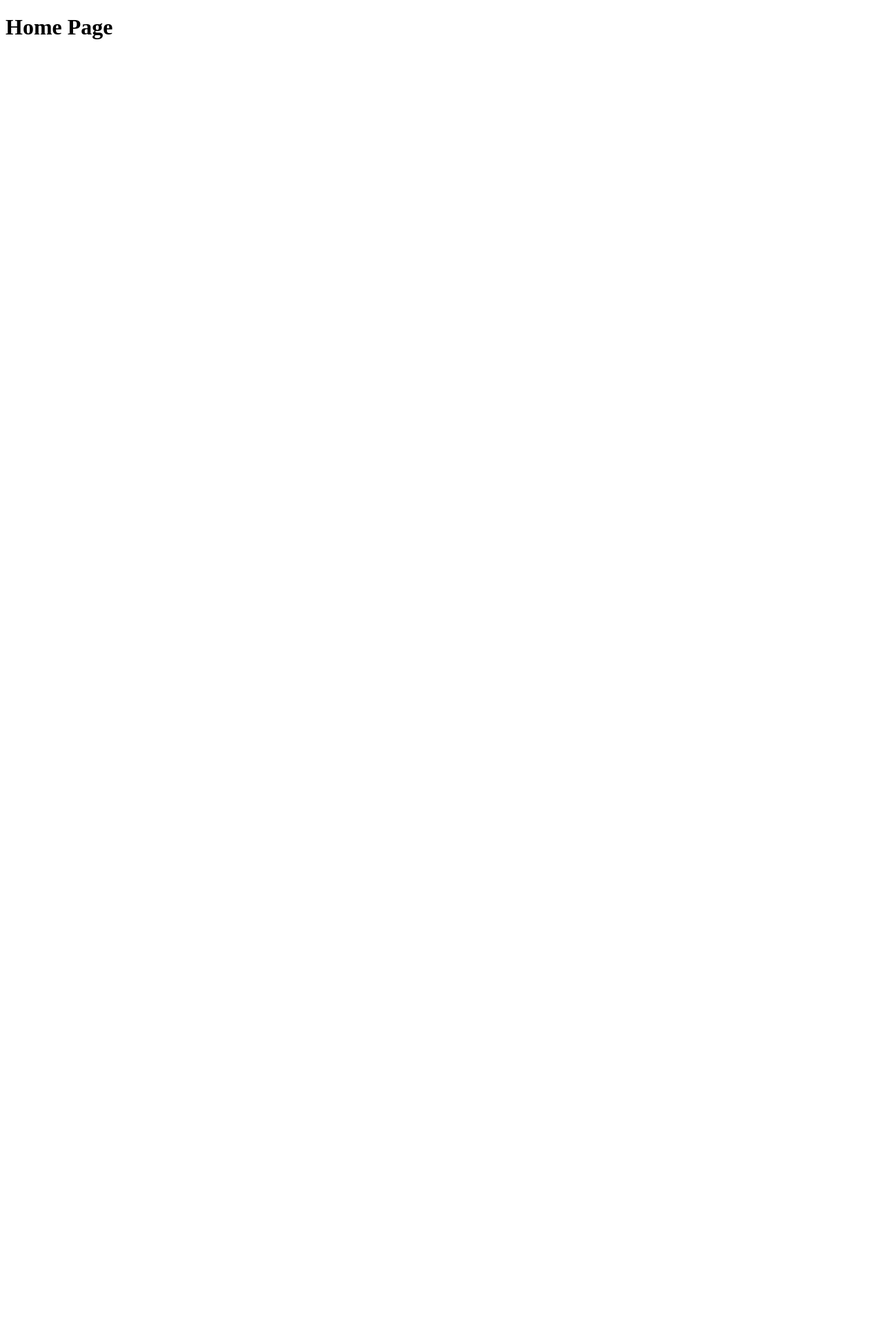
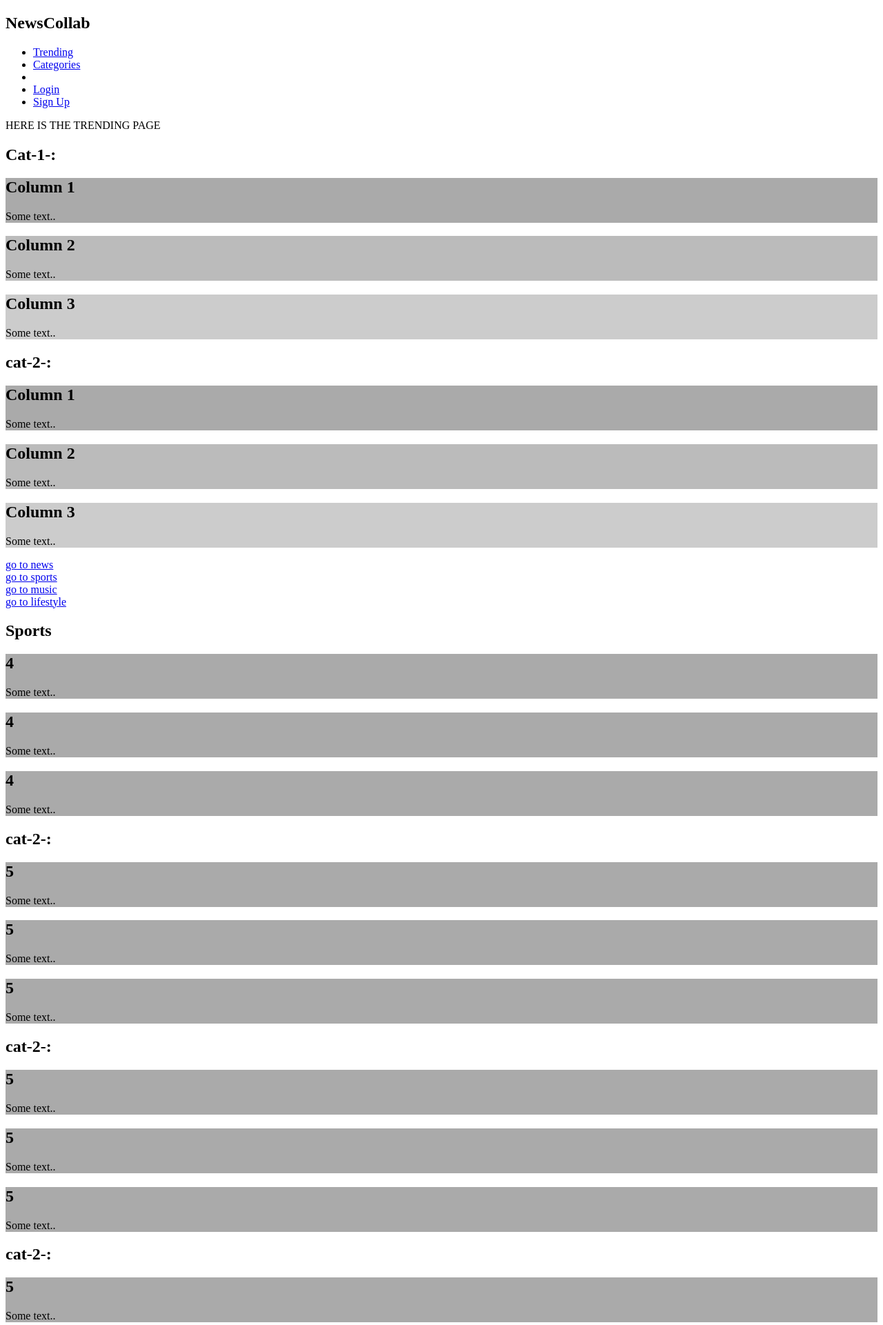
Before and after one commit to islamaf/News-Collab, a Flask app: page / in a window 1280 px wide. Before the commit the part shown is almost empty. Shown: the top 1921 px of the page at 69% size. Before the commit the page ends 57 px from the top, so only its background shows below. Run offline with Flask 2, Linux system fonts and the light colour scheme; some libraries are stand-ins or nearby versions.

Commit message:
Update home.html

```diff
--- a/app/templates/home.html
+++ b/app/templates/home.html
@@ -1,10 +1,186 @@
 <!DOCTYPE html>
 <html lang="en">
-    <head>
-        <meta charset="UTF-8">
-        <title>Home Page</title>
-    </head>
-    <body>
-        <h1>Home Page</h1>
-    </body>
+  <head>
+    <meta charset="UTF-8">
+    <title>NewsCollab - Home Page</title>
+    <link rel="stylesheet" href="{{ url_for('.static', filename='css/reset.css') }}">
+    <link rel="stylesheet" href="{{ url_for('.static', filename='css/home.css') }}">
+  </head>
+  <body>
+    <nav>
+      <!-- <img src="{{ url_for('.static', filename='images/News3.png') }}" alt="logo" width="120" height="80"> -->
+      <h1>NewsCollab</h1>
+      <ul class="topnav-links">
+        <li>
+          <a onclick="switchVisible();" class="trending" href="#">Trending</a>
+        </li>
+        <li>
+          <a href="#">Categories</a>
+        </li>
+        <li>
+          {% if session['logged_in'] %}
+          <a href="{{ url_for('user_bp.user_profile') }}">{{ username }}</a>
+          {% endif %}
+        </li>
+        <li>
+          {% if session['logged_in'] %}
+          <a href="{{ url_for('login_bp.logout') }}">Logout</a>
+          {% else %}
+          <a href="{{ url_for('login_bp.login_page') }}">Login</a>
+          {% endif %}
+        </li>
+        {% if not session['logged_in'] %}
+          <li>
+            <a href="{{ url_for('login_bp.register') }}">Sign Up</a>
+          </li>
+        {% endif %}
+      </ul>
+    </nav>
+    {% with messages = get_flashed_messages() %}
+      {% if messages %}
+        <ul class="flashes">
+        {% for message in messages %}
+          <li>{{ message }}</li>
+        {% endfor %}
+        </ul>
+      {% endif %}
+    {% endwith %}
+    <!-- trending page -->
+
+    <section id="trending">
+      <div>HERE IS THE TRENDING PAGE</div>
+      <div class="cat-container">
+        <div class="cat-row">
+          <div class="cat-column">
+            <h2>Cat-1-:</h2>
+            <div class="row">
+              <div class="column" style="background-color:#aaa;">
+                <h2>Column 1</h2>
+                <p>Some text..</p>
+              </div>
+              <div class="column" style="background-color:#bbb;">
+                <h2>Column 2</h2>
+                <p>Some text..</p>
+              </div>
+              <div class="column" style="background-color:#ccc;">
+                <h2>Column 3</h2>
+                <p>Some text..</p>
+              </div>
+            </div>
+          </div>
+          <div class="cat-column">
+            <h2>cat-2-:</h2>
+            <div class="row">
+              <div class="column" style="background-color:#aaa;">
+                <h2>Column 1</h2>
+                <p>Some text..</p>
+              </div>
+              <div class="column" style="background-color:#bbb;">
+                <h2>Column 2</h2>
+                <p>Some text..</p>
+              </div>
+              <div class="column" style="background-color:#ccc;">
+                <h2>Column 3</h2>
+                <p>Some text..</p>
+              </div>
+            </div>
+          </div>
+        </div>
+      </div>
+    </section>
+
+    <a href="{{ url_for('parser_bp.all_news') }}">go to news</a><br>
+    <a href="{{ url_for('parser_bp.all_sports') }}">go to sports</a><br>
+    <a href="{{ url_for('parser_bp.all_music') }}">go to music</a><br>
+    <a href="{{ url_for('parser_bp.all_lifestyle') }}">go to lifestyle</a><br>
+
+    <!-- Article area -->
+    <article id="article">
+      <!-- Cats 1 and 2 -->
+      <div class="cat-row">
+        <div class="cat-column">
+          <h2>Sports</h2>
+          <div class="row">
+            {% for i in range(0, 3) %}
+            <div class="column" style="background-color:#aaa;">
+              <h2>4</h2>
+              <p>Some text..</p>
+            </div>
+            {% endfor %}
+          </div>
+        </div>
+      </div>
+
+      <div class="cat-row">
+        <div class="cat-column">
+          <h2>cat-2-:</h2>
+          <div class="row">
+            {% for i in range(0, 3) %}
+            <div class="column" style="background-color:#aaa;">
+              <h2>5</h2>
+              <p>Some text..</p>
+            </div>
+            {% endfor %}
+          </div>
+        </div>
+      </div>
+
+      <div class="cat-row">
+        <div class="cat-column">
+          <h2>cat-2-:</h2>
+          <div class="row">
+            {% for i in range(0, 3) %}
+            <div class="column" style="background-color:#aaa;">
+              <h2>5</h2>
+              <p>Some text..</p>
+            </div>
+            {% endfor %}
+          </div>
+        </div>
+      </div>
+
+      <div class="cat-row">
+        <div class="cat-column">
+          <h2>cat-2-:</h2>
+          <div class="row">
+            {% for i in range(0, 3) %}
+            <div class="column" style="background-color:#aaa;">
+              <h2>5</h2>
+              <p>Some text..</p>
+            </div>
+            {% endfor %}
+          </div>
+        </div>
+      </div>
+
+      <div class="cat-row">
+        <div class="cat-column">
+          <h2>cat-2-:</h2>
+          <div class="row">
+            {% for i in range(0, 3) %}
+            <div class="column" style="background-color:#aaa;">
+              <h2>5</h2>
+              <p>Some text..</p>
+            </div>
+            {% endfor %}
+          </div>
+        </div>
+      </div>
+
+      <div class="cat-row">
+        <div class="cat-column">
+          <h2>cat-2-:</h2>
+          <div class="row">
+            {% for i in range(0, 3) %}
+            <div class="column" style="background-color:#aaa;">
+              <h2>5</h2>
+              <p>Some text..</p>
+            </div>
+            {% endfor %}
+          </div>
+        </div>
+      </div>
+    </article>
+    <script src="{{ url_for('.static', filename='js/visibility.js') }}"></script>
+  </body>
 </html>
```
